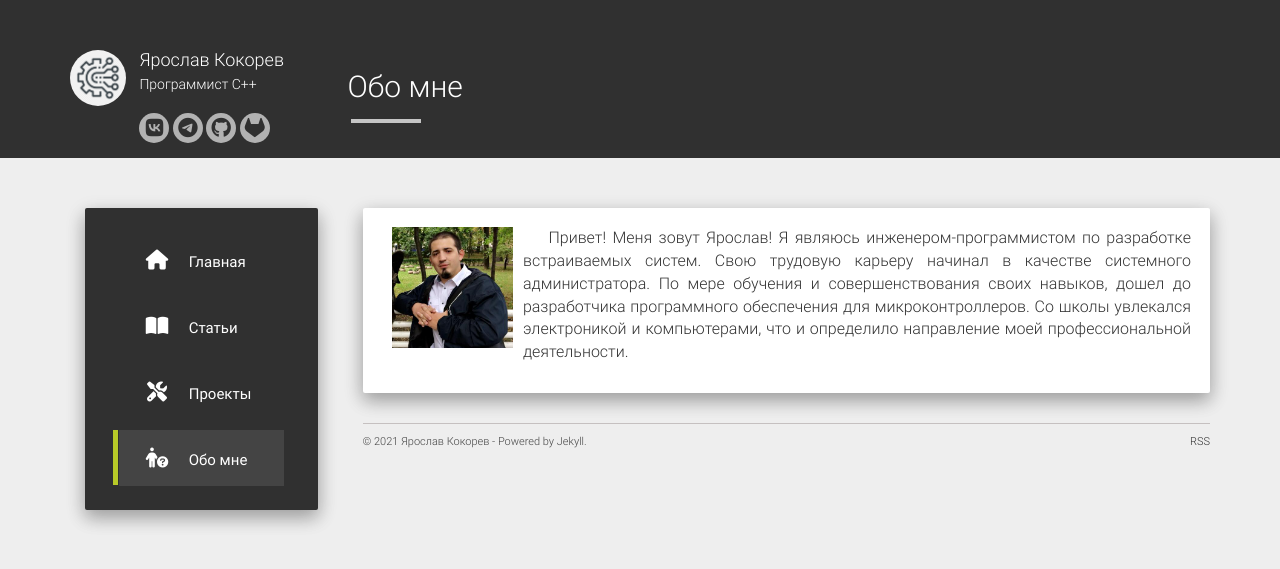
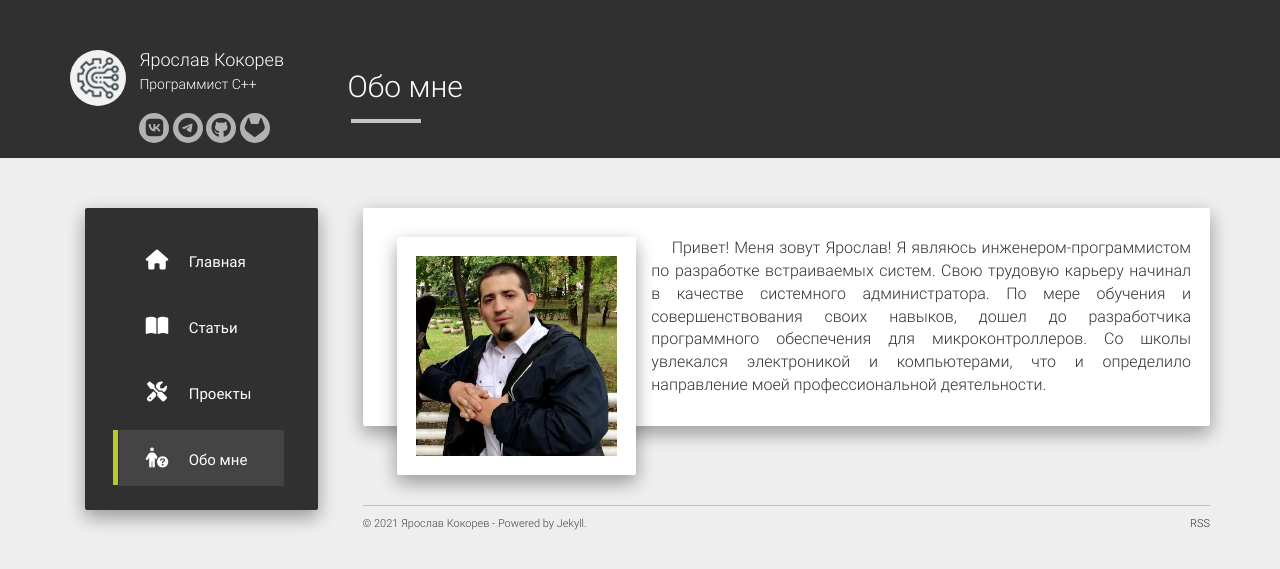
Before and after one commit to Kokorev92/Kokorev92.github.io, a Jekyll site: the page built from about.md, in a window 1280 px wide. Shown: the top 569 px of the page. Built offline with Jekyll 4.4.1, drawn with Linux system fonts in a browser that asks for light colours; nearby versions of some CDN libraries.

Commit message:
правки раздела Обо мне

```diff
--- /dev/null
+++ b/_includes/about_me.html
@@ -0,0 +1,16 @@
+<p>
+<div class="project-item col-md-4 col-sm-6 col-xs-12" data-tags='{{ i.tags | jsonify | downcase }}'>
+    <div class="well project-outer">
+        <div class="project-inner">
+            <a href="/static/about/ava.jpg" class="thickbox">
+                <div class="project-img bordered" style="background-image:url('/static/about/ava.jpg');"></div>
+            </a>
+        </div>
+    </div>
+</div>&nbsp;&nbsp;&nbsp;&nbsp;Привет!
+Меня зовут Ярослав! Я являюсь инженером-программистом по разработке встраиваемых систем. Свою трудовую
+карьеру начинал в качестве системного администратора. По мере обучения и совершенствования своих навыков, дошел
+до
+разработчика программного обеспечения для микроконтроллеров. Со школы увлекался электроникой и
+компьютерами, что и
+определило направление моей профессиональной деятельности. </p>
--- a/about.md
+++ b/about.md
@@ -4,4 +4,5 @@ title: Обо мне
 permalink: /about/
 ---
 
- <p><img src="/static/about/ava.jpg" width="15%" style="float:left; margin:0 10px;"/>&nbsp;&nbsp;&nbsp;&nbsp;Привет! Меня зовут Ярослав! Я являюсь инженером-программистом по разработке встраиваемых систем. Свою трудовую карьеру начинал в качестве системного администратора. По мере обучения и совершенствования своих навыков, дошел до разработчика программного обеспечения для микроконтроллеров. Со школы увлекался электроникой и компьютерами, что и определило направление моей профессиональной деятельности. </p>
+{% include css.html %}
+{% include about_me.html %}
```
